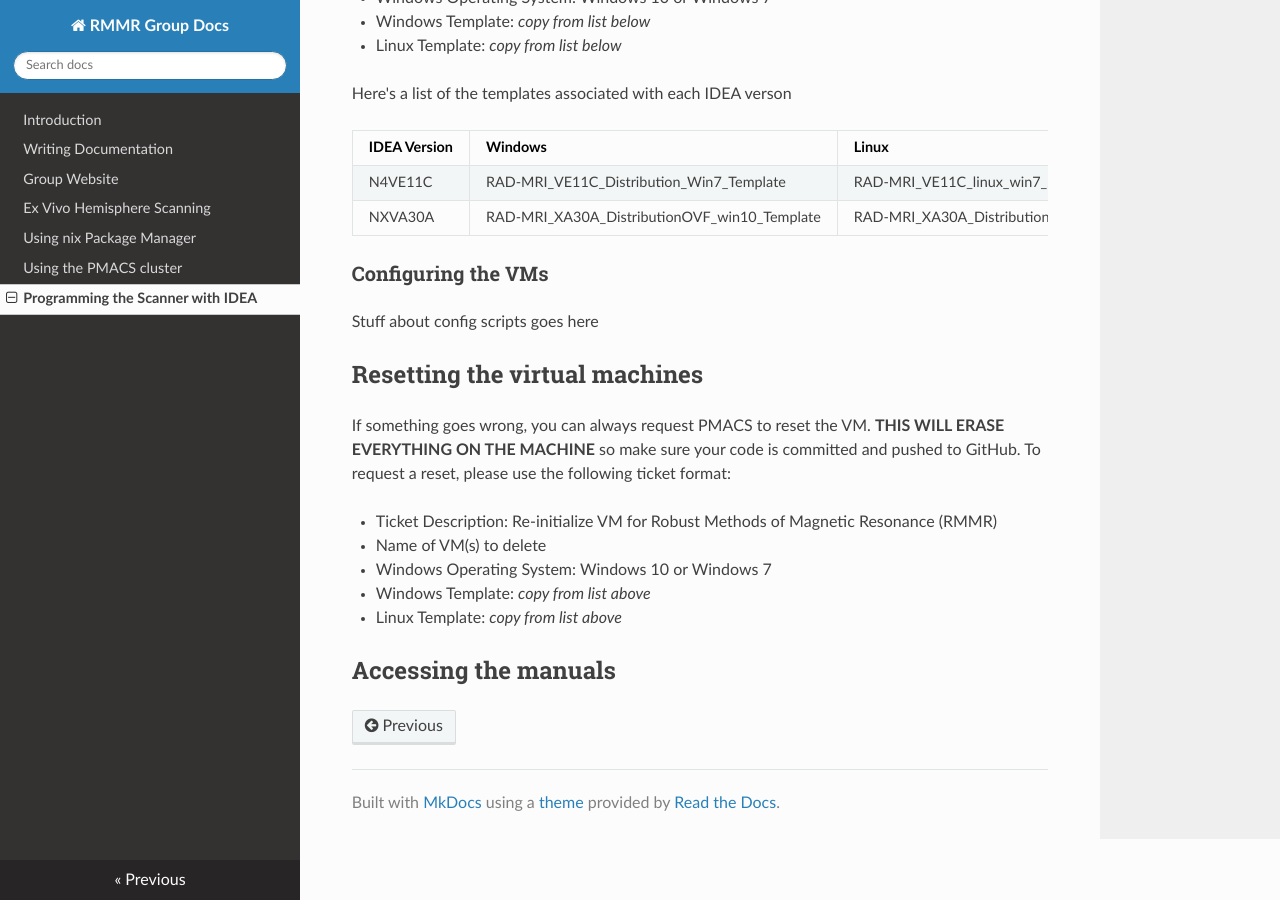
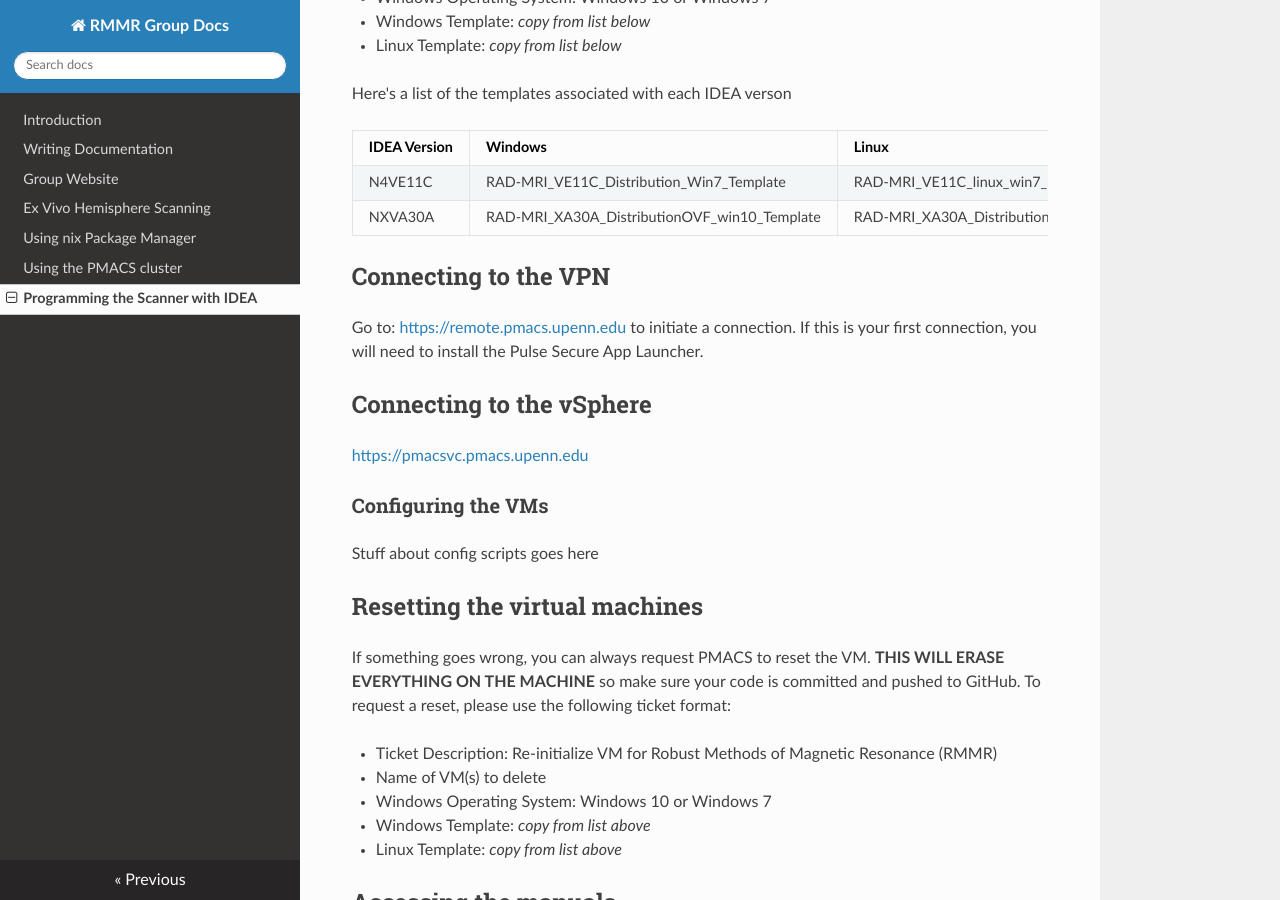
Before and after one commit to RMMR-Group/rmmr_group_docs, an MkDocs documentation site: the page built from docs/idea_vms.md, in a window 1280 px wide and 900 px high, scrolled down 867 px. Built offline with MkDocs 1.6.1, drawn with Linux system fonts in a browser that asks for light colours; nearby versions of some CDN libraries.

Commit message:
Added start of description for using VPN to connect.

```diff
--- a/docs/idea_vms.md
+++ b/docs/idea_vms.md
@@ -31,6 +31,14 @@ Here's a list of the templates associated with each IDEA verson
 | N4VE11C	| RAD-MRI_VE11C_Distribution_Win7_Template 	|  RAD-MRI_VE11C_linux_win7_20160120_mars	|
 | NXVA30A	| RAD-MRI_XA30A_DistributionOVF_win10_Template 	|  RAD-MRI_XA30A_DistributionOVF_linux_win10_Template	|
 
+## Connecting to the VPN
+
+Go to: [https://remote.pmacs.upenn.edu](https://remote.pmacs.upenn.edu) to initiate a connection. If this is your first connection, you will need to install the Pulse Secure App Launcher.
+
+## Connecting to the vSphere
+
+[https://pmacsvc.pmacs.upenn.edu](https://pmacsvc.pmacs.upenn.edu)
+
 ### Configuring the VMs
 
 Stuff about config scripts goes here
```
Also changed, not shown: 2 other files.
